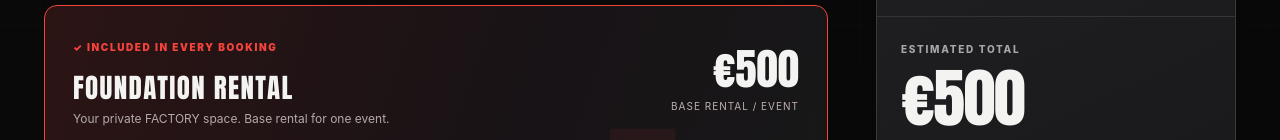
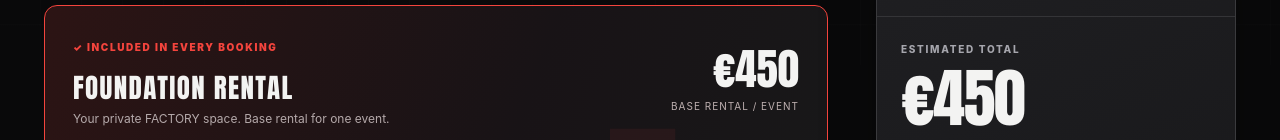
Before and after one commit to Stanimir-yoan/factory-rent, a plain HTML site: page index.html in a window 1280 px wide. Shown: the part 735-875 px from the top of the page. Drawn offline with Linux system fonts and the light colour scheme.

Commit message:
Add files via upload

```diff
--- a/index.html
+++ b/index.html
@@ -284,9 +284,9 @@
       currency: "EUR",
       locale: "en-IE",
       bookingEmail: "", // Set your real rental email, e.g. "rental@your-domain.com".
-      baseRental: 500,
+      baseRental: 450,
       prices: {
-        dj: 75,
+        dj: 140,
         audio: 50,
         video: 150,
         photo: 100,
```
